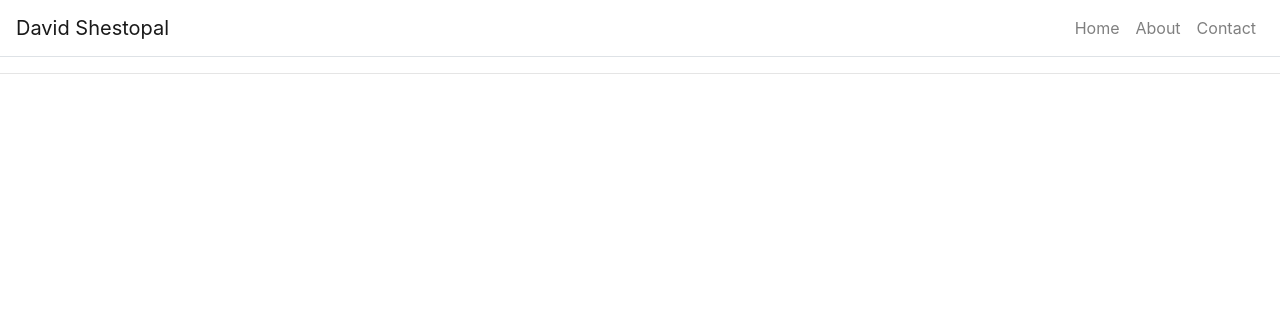
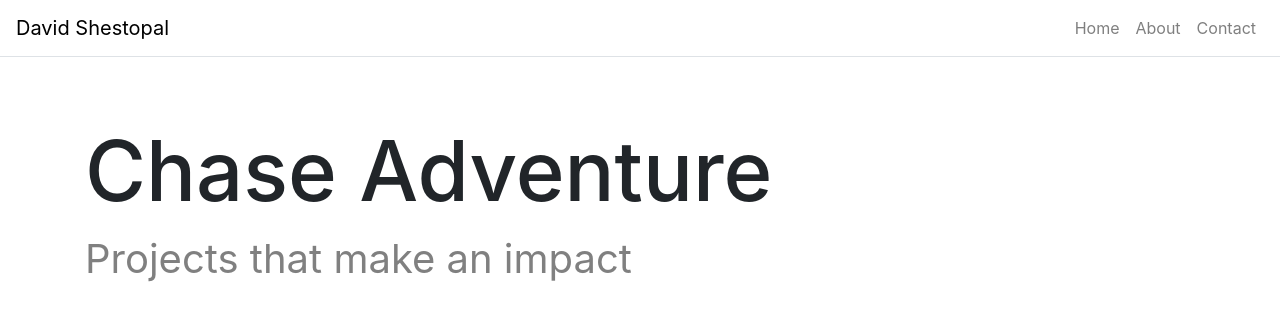
Before and after one commit to DavidShestopal/DavidShestopal, a React (Create React App) app in the folder davidshestopal/: page / in a window 1280 px wide. Shown: the top 320 px of the page. Built offline with nearby package versions, Linux system fonts and the light colour scheme.

Commit message:
added a jumbotron

```diff
--- a/davidshestopal/src/App.js
+++ b/davidshestopal/src/App.js
@@ -4,37 +4,15 @@ import Container from 'react-bootstrap/Container';
 import Navbar from 'react-bootstrap/Navbar';
 import Nav from 'react-bootstrap/Nav';
 import './App.css';
+import Jumbotron from './components/Jumbotron';
 
 class App extends React.Component {
-  constructor(props) {
-    super(props);
-    this.state = {
-      title: 'David Shestopal',
-      headerLinks: [
-        { title: 'Home', path: '/' },
-        { title: 'About', path: '/about' },
-        { title: 'Contact', path: '/contact' },
-      ],
-      home: {
-        title: 'Chase Adventure',
-        subTitle: 'Projects that make an impact',
-        text: 'Checkout my projects below',
-      },
-      about: {
-        title: 'About Me',
-      },
-      contact: {
-        title: "Let's Talk",
-      },
-    };
-  }
-
   render() {
     return (
       <Router>
         <Container className="p-0" fluid={true}>
           <Navbar className="border-bottom" bg="transparent" expand="lg">
-            <Navbar.Brand>David Shestopal</Navbar.Brand>
+            <Navbar.Brand style={{ color: 'black' }}>David Shestopal</Navbar.Brand>
 
             <Navbar.Toggle className="border-0" aria-controls="navbar-toggle" />
             <Navbar.Collapse id="navbar-toggle">
@@ -51,7 +29,7 @@ class App extends React.Component {
               </Nav>
             </Navbar.Collapse>
           </Navbar>
-
+          <Jumbotron />
           <hr />
         </Container>
       </Router>
--- /dev/null
+++ b/davidshestopal/src/components/Jumbotron.js
@@ -0,0 +1,20 @@
+import React from 'react';
+import Jumbotron from 'react-bootstrap/Jumbotron';
+import Container from 'react-bootstrap/Container';
+
+class Jumbotronone extends React.Component {
+  render() {
+    return (
+      <div>
+        <Jumbotron fluid style={{ background: 'transparent' }}>
+          <Container>
+            <h1 style={{ fontSize: '5.2rem' }}>Chase Adventure</h1>
+            <p style={{ fontSize: '2.5rem', color: 'grey' }}>Projects that make an impact</p>
+          </Container>
+        </Jumbotron>
+      </div>
+    );
+  }
+}
+
+export default Jumbotronone;
```
